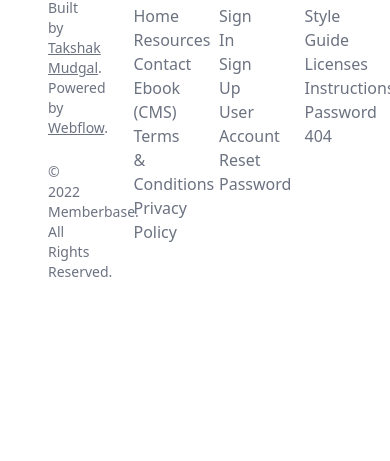
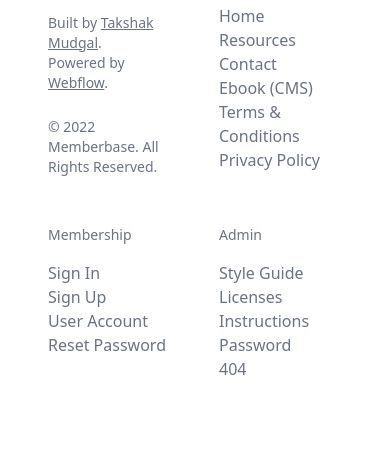
Before and after one commit to takshakm/memberbase-clone, a website: page index.html in a window 390 px wide. Shown: the part 4679-5140 px from the top of the page. Before the commit the page ends 5041 px from the top, so only its background shows below. Drawn offline with nearby package versions, Linux system fonts and the light colour scheme.

Commit message:
Update index.html

```diff
--- a/index.html
+++ b/index.html
@@ -128,9 +128,9 @@
         </div>
     </div>
     <!--Footer Section-->
-    <footer class="text-gray-500 flex items-center container justify-between mx-80 px-12 py-20 ">
+    <footer class="text-gray-500 flex items-center container justify-between mx-80 px-12 py-20">
         <div class="container mx-auto">
-            <div class="grid grid-cols-4 gap-12">
+            <div class="grid grid-cols-2 gap-12 sm:grid-cols-4">
                 <div class="flex flex-col">
                     <a href="#" aria-current="page" class="footer-logo w-nav-brand w--current">
                         <img src="./public/images/logo.png" width="204" alt="Memberbase Logo">
```
